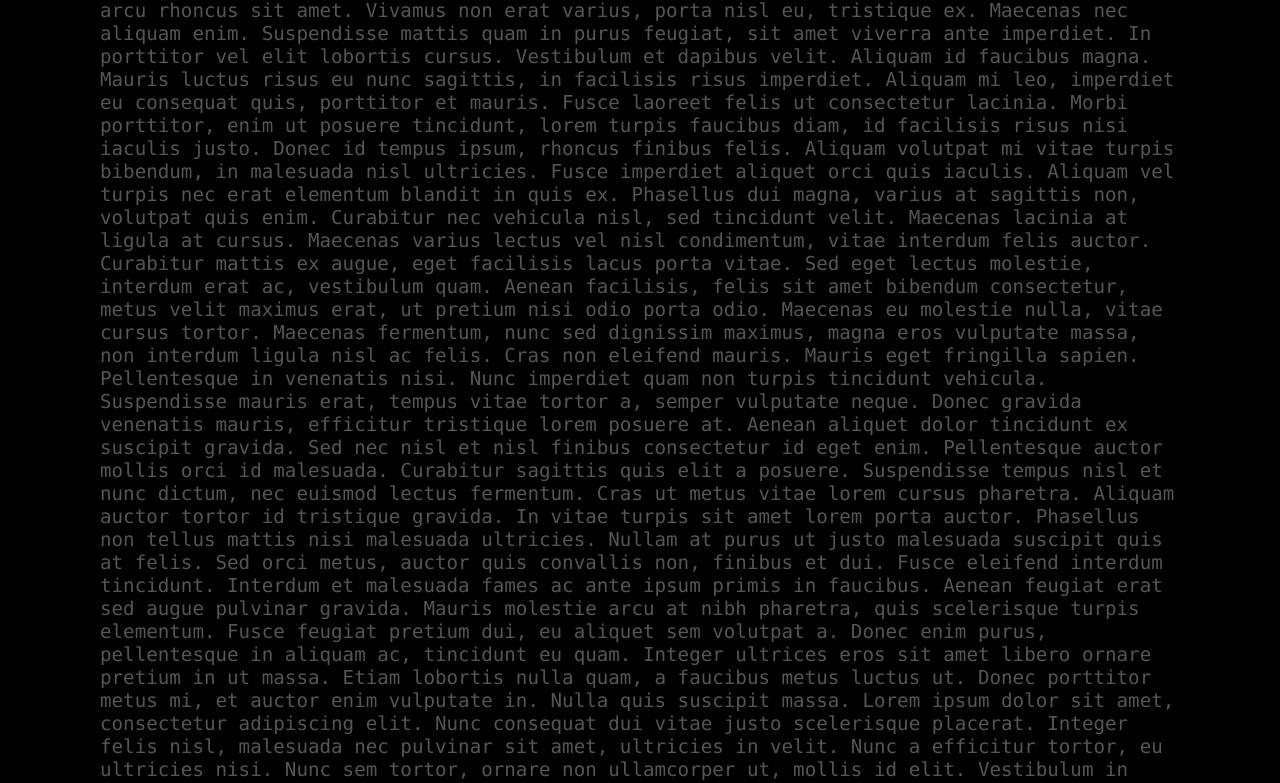
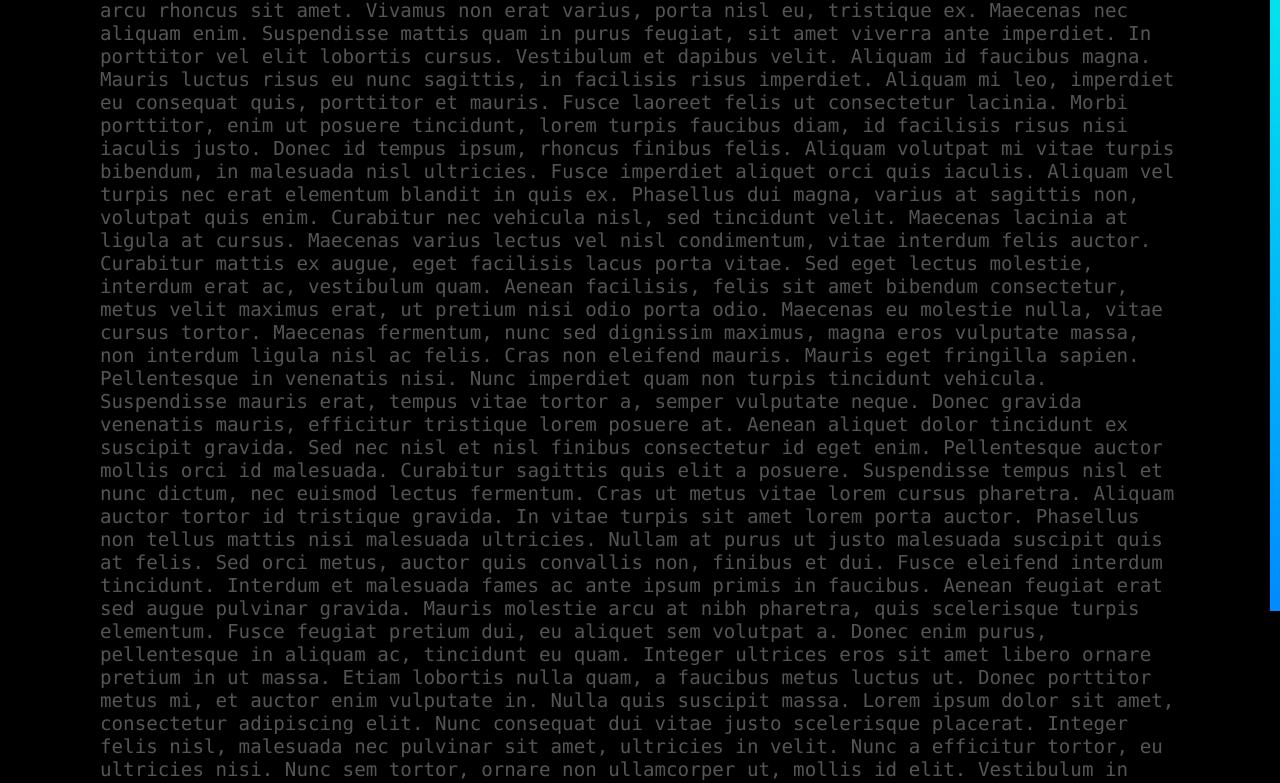
Before and after one commit to vitorsemidio-dev/playground-css-til, a plain HTML site: page page-scroll-progress-bar/index.html in a window 1280 px wide. Shown: the part 189-972 px from the top of the page. Drawn offline with Linux system fonts and the light colour scheme.

Commit message:
[page-scroll-progress-bar]: preogressbar style

```diff
--- a/page-scroll-progress-bar/styles.css
+++ b/page-scroll-progress-bar/styles.css
@@ -21,3 +21,12 @@ section p {
   font-size: 1.2em;
   color: #555;
 }
+
+#preogressbar {
+  position: fixed;
+  top: 0;
+  right: 0;
+  width: 10px;
+  height: 100%;
+  background: linear-gradient(to top, #008aff, #00ffe7);
+}
```
